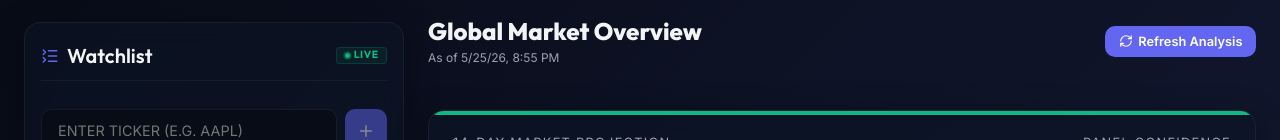
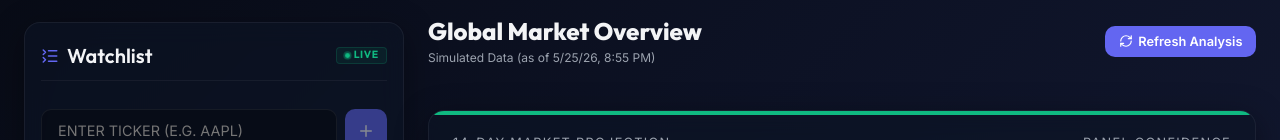
Before and after one commit to cmqhuy/stock-market-researcher, a React (Vite) app: page / in a window 1280 px wide. Shown: the part 189-329 px from the top of the page. Built offline with nearby package versions, Linux system fonts and the light colour scheme; no server answers.

Commit message:
feat: show simulated data marker in As of row when data is fake, and prevent auto-refreshes on tab switches when valid cached data exists

```diff
--- a/src/components/MarketOverview.tsx
+++ b/src/components/MarketOverview.tsx
@@ -88,7 +88,9 @@ export const MarketOverview: React.FC<MarketOverviewProps> = ({ marketState, isL
           <h2 style={{ fontFamily: 'var(--font-display)', fontSize: '1.5rem', fontWeight: 800 }}>Global Market Overview</h2>
           {marketState.lastUpdated && (
             <span style={{ fontSize: '0.75rem', color: 'var(--text-muted)' }}>
-              As of {marketState.lastUpdated}
+              {(!isLiveMode || marketState.isSimulated)
+                ? `Simulated Data (as of ${marketState.lastUpdated})`
+                : `As of ${marketState.lastUpdated}`}
             </span>
           )}
         </div>
--- a/src/components/StockAnalysisDetail.tsx
+++ b/src/components/StockAnalysisDetail.tsx
@@ -94,9 +94,13 @@ export const StockAnalysisDetail: React.FC<StockAnalysisDetailProps> = ({
               ({ticker})
             </span>
           </h2>
-          <span style={{ fontSize: '0.75rem', color: 'var(--text-muted)' }}>
-            As of {lastUpdated}
-          </span>
+          {lastUpdated && (
+            <span style={{ fontSize: '0.75rem', color: 'var(--text-muted)' }}>
+              {(!isLiveMode || (stockAnalysis && stockAnalysis.isSimulated))
+                ? `Simulated Data (as of ${lastUpdated})`
+                : `As of ${lastUpdated}`}
+            </span>
+          )}
         </div>
 
         <button
--- a/src/hooks/useStockAnalysis.ts
+++ b/src/hooks/useStockAnalysis.ts
@@ -233,14 +233,15 @@ export function useStockAnalysis(
       const needsRefetch = isExpired ||
                             (settings.mode === 'live' && isSimulated) ||
                             (settings.mode === 'live' && keyChanged) ||
-                            modeChanged ||
-                            tickerChanged;
+                            modeChanged;
 
       if (needsRefetch) {
         lastUsedKeyRef.current = settings.apiKey;
         lastUsedModeRef.current = settings.mode;
         lastSelectedTickerRef.current = selectedTicker;
         runStockAnalysis(selectedTicker, settings);
+      } else if (tickerChanged) {
+        lastSelectedTickerRef.current = selectedTicker;
       }
     }
   }, [selectedTicker, settings, runStockAnalysis]);
```
